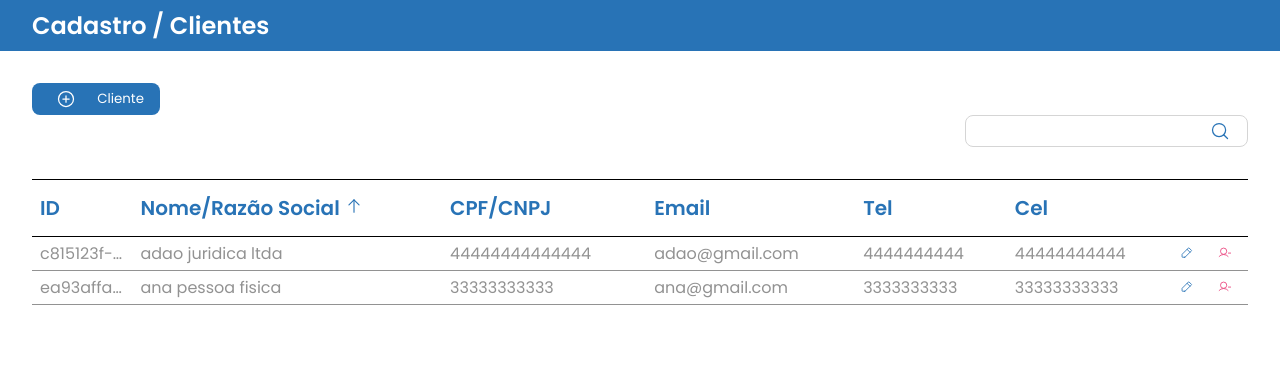
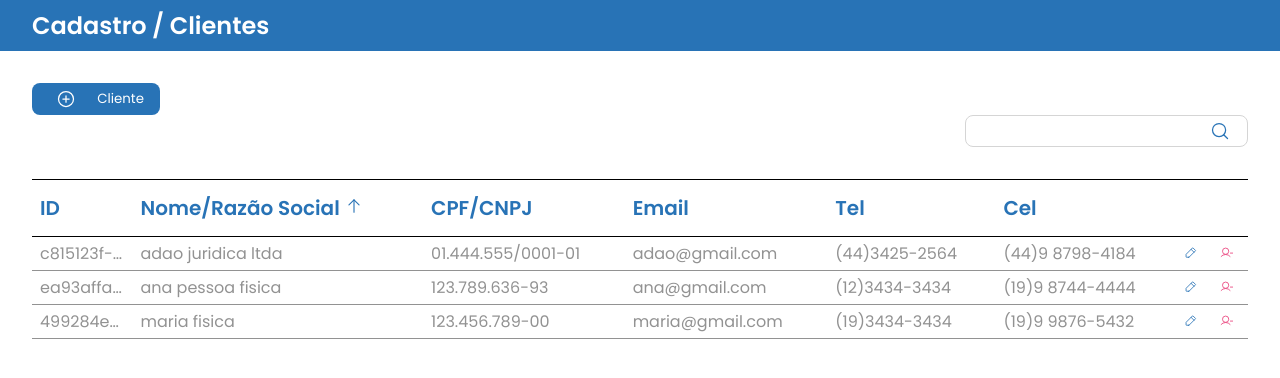
Before and after one commit to thiago-mfernandes/Teste-Pratico-Intesis, a React (Create React App) app in the folder intesis/: page / in a window 1280 px wide. Shown: the top 378 px of the page. Built offline with nearby package versions, Linux system fonts and the light colour scheme; data requests are answered from the project's data file.

Commit message:
funcionando com bipolaridade

```diff
--- a/intesis/package.json
+++ b/intesis/package.json
@@ -29,6 +29,7 @@
     "@types/react": "^18.0.21",
     "@types/react-dom": "^18.0.6",
     "@types/react-input-mask": "^3.0.1",
+    "@types/react-text-mask": "^5.4.11",
     "@types/styled-components": "^5.1.26",
     "typescript": "^4.8.4"
   },
--- a/intesis/server.json
+++ b/intesis/server.json
@@ -5,25 +5,25 @@
       "UF": "SP",
       "ativo": false,
       "bairro": "132",
-      "celular": "44444444444",
-      "cep": "44444444",
+      "celular": "(44)9 8798-4184",
+      "cep": "92008-443",
       "cidade": "pira",
       "cnh": "",
-      "cnpj": "44444444444444",
+      "cnpj": "01.444.555/0001-01",
       "complemento": "123",
       "contribuinte": "on",
-      "cpf": "44444444444",
+      "cpf": "123.456.876-54",
       "emailResponsavel": "adao@gmail.com",
       "endereco": "pira",
-      "inscEstadual": "444444444444",
-      "inscMunicipal": "444444",
-      "nasciResponsavel": "44444444",
+      "inscEstadual": "353.789.456.123",
+      "inscMunicipal": "465789",
+      "nasciResponsavel": "15/12/1965",
       "nomeFantasia": "adao juridica ltda",
       "nomeResponsavel": "adao",
       "numero": "123",
       "razaoSocial": "adao juridica ltda",
       "rg": "",
-      "telefone": "4444444444",
+      "telefone": "(44)3425-2564",
       "tipoLogradouro": "132"
     },
     {
@@ -31,27 +31,55 @@
       "UF": "SP",
       "apelido": "ana",
       "bairro": "123",
-      "cei": "33",
-      "celular": "33333333333",
-      "cep": "33333333",
+      "cei": "564651",
+      "celular": "(19)9 8744-4444",
+      "cep": "13420-420",
       "cidade": "pira",
-      "cnh": "33333333333",
+      "cnh": "98465641684",
       "cnpj": "",
       "complemento": "132",
-      "cpf": "33333333333",
+      "cpf": "123.789.636-93",
       "email": "ana@gmail.com",
       "endereco": "pira",
       "estadoCivil": "Casado(a)",
       "inscEstadual": "",
       "inscMunicipal": "",
-      "nasciResponsavel": "33333333",
+      "nasciResponsavel": "33/33/3331",
       "nomeCompleto": "ana pessoa fisica",
       "numero": "123",
       "observacao": "132",
       "orgaoEmissor": "ssp",
-      "rg": "333333333",
-      "seguranca": "33",
-      "telefone": "3333333333",
+      "rg": "22.456.789-0",
+      "seguranca": "65854",
+      "telefone": "(12)3434-3434",
+      "tipoLogradouro": "avenida"
+    },
+    {
+      "id": "499284e2-705b-4466-9b46-6954c1d7600e",
+      "UF": "SP",
+      "apelido": "mari",
+      "bairro": "132",
+      "cei": "321",
+      "celular": "(19)9 9876-5432",
+      "cep": "12345-678",
+      "cidade": "pira",
+      "cnh": "98765432178",
+      "cnpj": "",
+      "complemento": "132",
+      "cpf": "123.456.789-00",
+      "email": "maria@gmail.com",
+      "endereco": "pira",
+      "estadoCivil": "Casado(a)",
+      "inscEstadual": "",
+      "inscMunicipal": "",
+      "nasciResponsavel": "10/10/1980",
+      "nomeCompleto": "maria fisica",
+      "numero": "12",
+      "observacao": "132",
+      "orgaoEmissor": "ssp",
+      "rg": "10.203.040-5",
+      "seguranca": "123",
+      "telefone": "(19)3434-3434",
       "tipoLogradouro": "avenida"
     }
   ]
--- a/intesis/src/ClientsContext.tsx
+++ b/intesis/src/ClientsContext.tsx
@@ -91,7 +91,7 @@ export function ClientesProvider({ children }: ClienteContextProviderProps) {
   }
 
   async function editarCliente(id: string, data: Object) {
-    console.log("inside context =>", data);
+    //console.log("inside context =>", data);
     await api.put(`/clientes/${id}`, data)
     .then(() => {
       api.get("/clientes")
--- a/intesis/src/components/Formulario/PessoaJuridica/index.tsx
+++ b/intesis/src/components/Formulario/PessoaJuridica/index.tsx
@@ -20,7 +20,7 @@ export function PessoaJuridica() {
 
   const { id } = useParams();
   const { register, handleSubmit, formState: { errors }, reset } = useForm();
-  const { adicionarCliente, cliente, editarCliente } = useContext(ClientesContext);
+  const { adicionarCliente, cliente, editarCliente, obterClienteId } = useContext(ClientesContext);
 
   async function onSubmit(data: Object) {
     if(id) {
@@ -31,10 +31,17 @@ export function PessoaJuridica() {
   }
 
   useEffect(() => {
+
     if (id) {
       reset(cliente);
     }
   }, [cliente]);
+
+  useEffect(() => {
+    if (id) {
+      obterClienteId(id);
+    }
+  }, []);
 
   return (
     <FormularioContainer
--- a/intesis/src/components/TabelaClientes/index.tsx
+++ b/intesis/src/components/TabelaClientes/index.tsx
@@ -10,7 +10,7 @@ import { Clientes } from "../../types";
 
 export function TabelaClientes() {
 
-  const { clientes, deletarCliente, obterClienteId } = useContext(ClientesContext);
+  const { clientes, deletarCliente } = useContext(ClientesContext);
   const[busca, setBusca] = useState("");
 
   let navigate = useNavigate();
@@ -58,7 +58,7 @@ export function TabelaClientes() {
               if(busca === "") {
                 //retorna todo o mock
                 return value;
-              } else if(value.razaoSocial.includes(busca)){
+              } else if(value.razaoSocial?.includes(busca) || value.nomeCompleto?.includes(busca)){
                 //retorna somente o que der match
                 return value;
               }
@@ -76,13 +76,9 @@ export function TabelaClientes() {
                 <td>
                   <button
                     //esta funcao vai obter o id do cliente e no icone abaixo
-                    onClick={() => obterClienteId(cliente.id)}
+                    onClick={() => { navigate(`/editarCliente/${cliente.id}`) }}
                   >
-                    <PencilSimple
-                      color="#2873B6"
-                      //redirecionar para o formulario
-                      onClick={() => {navigate(`/editarCliente/${cliente.id}`)}}>
-                    </PencilSimple>
+                    <PencilSimple color="#2873B6" />
                   </button>
                 </td>
                 <td>
```
Also changed, not shown: 1 other file (tests, documents, lock files or other folders).
